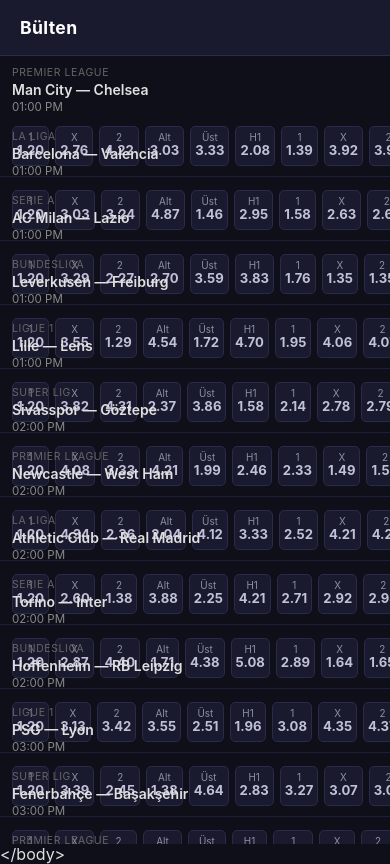
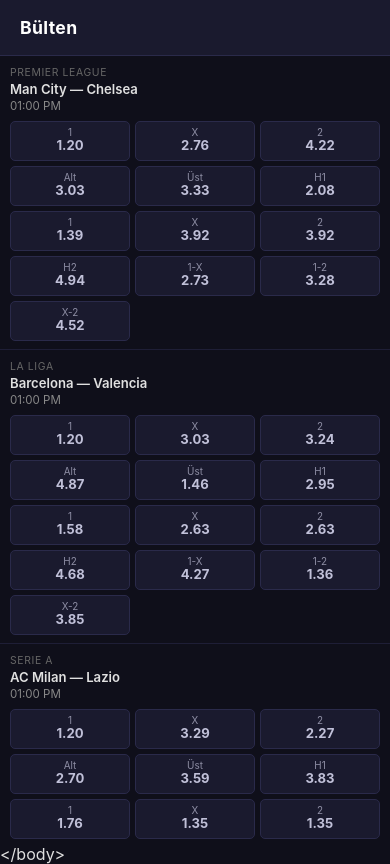
Before and after one commit to cimren/bets-demo-app, a React app: page / in a window 390 px wide. Built offline with nearby package versions, Linux system fonts and the light colour scheme.

Commit message:
Mobile adjustments

```diff
--- a/src/features/bulletin/components/BulletinRow.module.css
+++ b/src/features/bulletin/components/BulletinRow.module.css
@@ -12,7 +12,7 @@
 }
 
 .matchInfo {
-  flex: 1;
+  flex: 0.5;
   display: flex;
   flex-direction: column;
   gap: 2px;
@@ -42,19 +42,47 @@
 
 .odds {
   display: flex;
-  gap: 6px;
+  gap: 2px;
   flex-shrink: 0;
+  overflow-x: auto;
+  scrollbar-width: none;
+  -ms-overflow-style: none;
 }
 
-@media (max-width: 480px) {
+.odds::-webkit-scrollbar {
+  display: none;
+}
+
+@media (max-width: 1024px) {
   .row {
     flex-direction: column;
-    align-items: flex-start;
-    padding: 10px 12px;
+    align-items: start;
+  }
+}
+
+@media (max-width: 768px) {
+  .row {
+    flex-direction: column;
+    align-items: stretch;
+    padding: 10px 10px 8px;
+    gap: 8px;
+    min-height: unset;
+  }
+
+  .matchInfo {
+    flex: unset;
+    width: 100%;
+  }
+
+  .teams {
+    font-size: 0.82rem;
+    white-space: normal;
   }
 
   .odds {
-    width: 100%;
-    justify-content: space-between;
+    display: grid;
+    grid-template-columns: repeat(3, 1fr);
+    gap: 5px;
+    overflow-x: unset;
   }
 }
--- a/src/features/bulletin/components/BulletinTable.module.css
+++ b/src/features/bulletin/components/BulletinTable.module.css
@@ -2,6 +2,7 @@
   height: 100%;
   overflow-y: auto;
   overflow-x: hidden;
+  padding-bottom: 16px;
 }
 
 .totalHeight {
@@ -15,3 +16,9 @@
   left: 0;
   width: 100%;
 }
+
+@media (max-width: 768px) {
+  .scrollContainer {
+    padding-bottom: 260px;
+  }
+}
--- a/src/features/bulletin/components/BulletinTable.tsx
+++ b/src/features/bulletin/components/BulletinTable.tsx
@@ -16,6 +16,10 @@
     getScrollElement: () => parentRef.current,
     estimateSize: () => ROW_HEIGHT,
     overscan: 5,
+    measureElement:
+      typeof window !== 'undefined'
+        ? (el) => el.getBoundingClientRect().height
+        : undefined,
   });
 
   // Select the set of currently selected oddIds from Redux state so
@@ -31,6 +35,8 @@
         {rowVirtualizer.getVirtualItems().map((virtualRow) => (
           <div
             key={virtualRow.key}
+            data-index={virtualRow.index}
+            ref={rowVirtualizer.measureElement}
             className={styles.virtualRow}
             style={{ transform: `translateY(${virtualRow.start}px)` }}
           >
--- a/src/features/bulletin/components/OddCell.module.css
+++ b/src/features/bulletin/components/OddCell.module.css
@@ -6,6 +6,7 @@
   width: 60px;
   height: 44px;
   padding: 4px;
+  flex-shrink: 0;
   border: 1px solid #2a2a4a;
   border-radius: 5px;
   background: #1a1a2e;
@@ -47,9 +48,9 @@
   line-height: 1.2;
 }
 
-@media (max-width: 480px) {
+@media (max-width: 768px) {
   .cell {
-    flex: 1;
+    width: 100%;
     height: 40px;
   }
 }
--- a/src/features/coupon/components/StickyCoupon.module.css
+++ b/src/features/coupon/components/StickyCoupon.module.css
@@ -6,7 +6,7 @@
   border-top: 2px solid #3d5afe;
   z-index: 100;
   max-height: 55vh;
-  width: 300px;
+  width: 320px;
   display: flex;
   flex-direction: column;
 }
@@ -34,9 +34,7 @@
   padding: 4px 10px;
   font-size: 0.75rem;
   cursor: pointer;
-  transition:
-    color 0.12s,
-    border-color 0.12s;
+  transition: color 0.12s, border-color 0.12s;
 }
 
 .clearButton:hover {
@@ -89,6 +87,7 @@
   font-size: 0.875rem;
   font-weight: 700;
   cursor: pointer;
+  white-space: nowrap;
   transition: background 0.12s;
 }
 
@@ -96,13 +95,11 @@
   background: #5c7aff;
 }
 
-@media (max-width: 480px) {
-  .footer {
-    gap: 12px;
-  }
-
-  .betButton {
-    padding: 8px 14px;
-    font-size: 0.8rem;
+@media (max-width: 768px) {
+  .coupon {
+    left: 0;
+    width: 100%;
+    border-radius: 16px 16px 0 0;
+    max-height: 60vh;
   }
 }
--- a/src/features/coupon/selectors.ts
+++ b/src/features/coupon/selectors.ts
@@ -5,7 +5,9 @@
   state.coupon.selections;
 
 export const selectTotalOdd = (state: RootState): number => {
-  return state.coupon.selections.reduce((acc, s) => acc * s.oddValue, 1);
+  return state.coupon.selections.length
+    ? state.coupon.selections.reduce((acc, s) => acc * s.oddValue, 1)
+    : 0;
 };
 
 export const selectPossibleWin = (state: RootState): number => {
--- a/src/index.css
+++ b/src/index.css
@@ -6,10 +6,12 @@
 
 body {
   margin: 0;
-  font-family: -apple-system, BlinkMacSystemFont, 'Segoe UI', Roboto, sans-serif;
+  font-family:
+    -apple-system, BlinkMacSystemFont, 'Segoe UI', Roboto, sans-serif;
   -webkit-font-smoothing: antialiased;
   background: #0f0f1a;
   color: #e0e0e0;
+  overscroll-behavior-y: none;
 }
 
 button {
@@ -19,3 +21,7 @@
 input {
   font-family: inherit;
 }
+
+* {
+  -webkit-overflow-scrolling: touch;
+}
```
